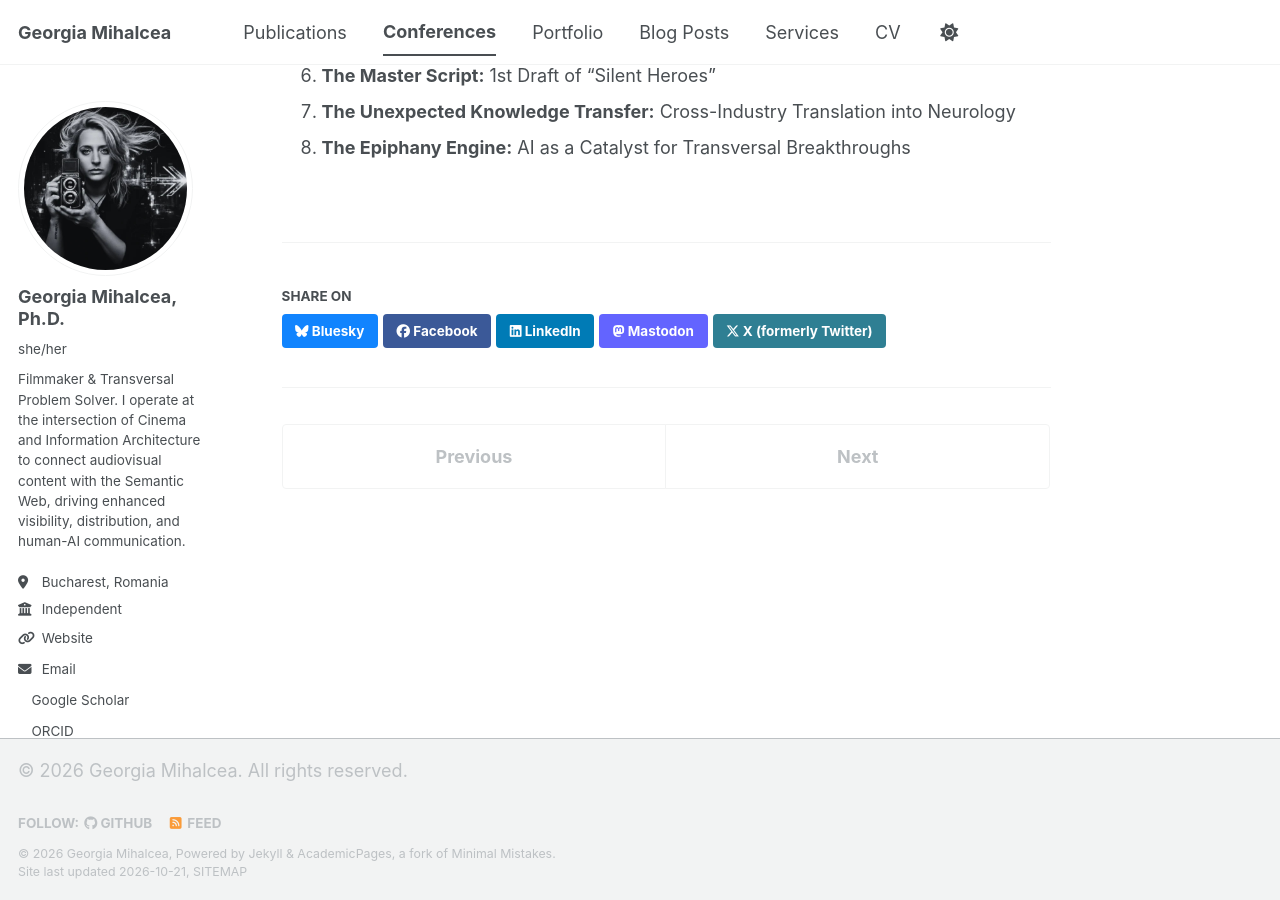
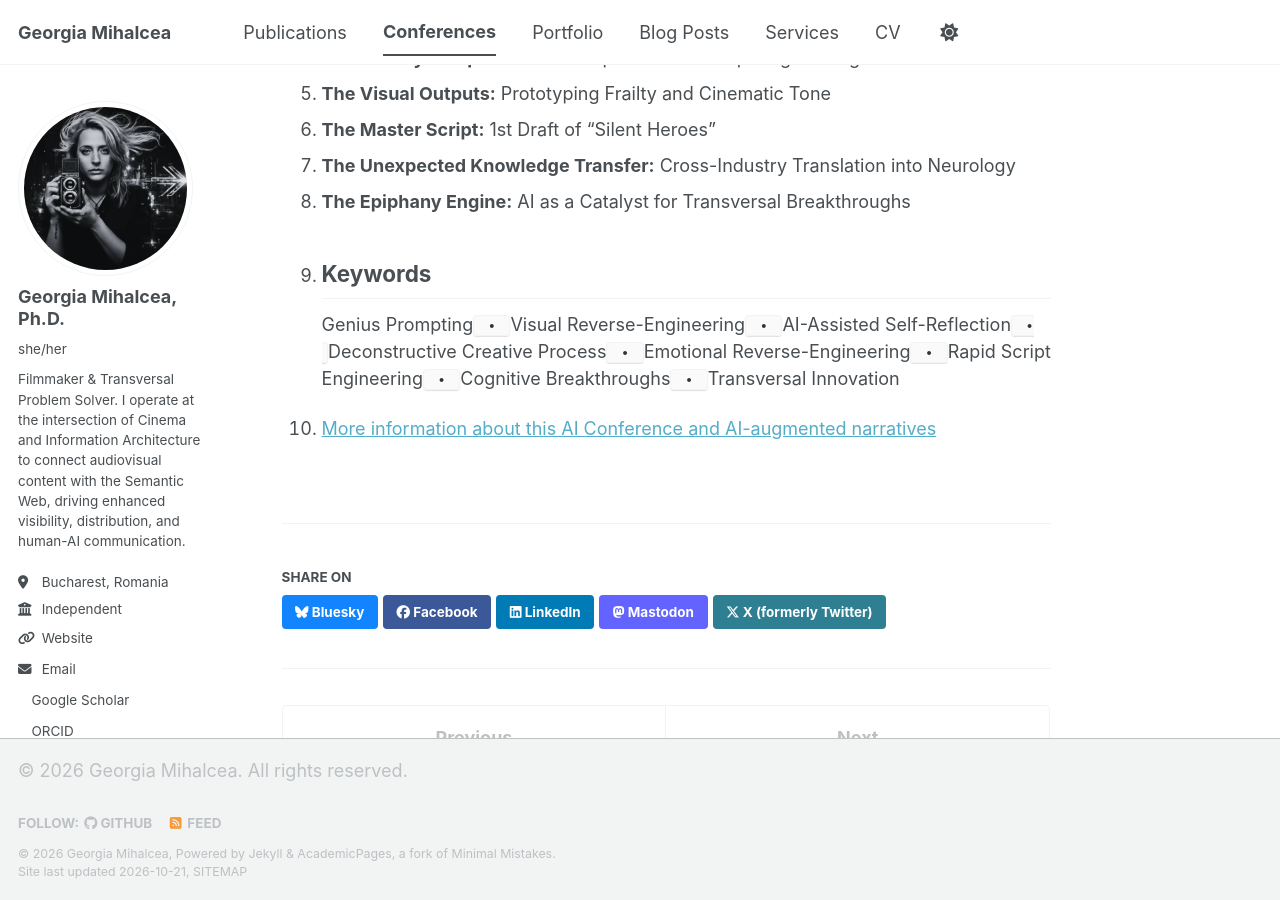
Before and after one commit to GeorgiaMihalcea/georgiamihalcea.github.io, a Jekyll site: the page built from _talks/2024-03-19-echoes-in-the-machine.md, in a window 1280 px wide and 900 px high, scrolled down 3063 px. Built offline with Jekyll 4.4.1, drawn with Linux system fonts in a browser that asks for light colours; a style sheet for code colours, icons or effects is not loaded; some of the changed text lies outside the part shown.

Commit message:
Update conference talk details and keywords
Added a conference presentation overview and keywords related to the talk.

```diff
--- a/_talks/2024-03-19-echoes-in-the-machine.md
+++ b/_talks/2024-03-19-echoes-in-the-machine.md
@@ -7,8 +7,7 @@ venue: "AI in Art Practices and Research I"
 date: 2024-03-19
 location: "CINETic - UNATC, Bucharest, Romania"
 ---
-
-[More information about this AI Conference and AI-augmented narratives ](https://cinetic.arts.ro/evenimente/ai-in-art-practices-and-research/)
+Conference presentation detailing a 1-day strategic intervention using Gemini Advanced and Leo Tolstoy's text to reverse-engineer emotional storytelling and build machine-readable visual campaign structures.
 
 # Echoes in the Machine: Unveiling Hidden Depths through the Lens of Established Genius
 
@@ -69,3 +68,8 @@ The presentation structure as delivered at CINETic follows this sequence:
 6.  **The Master Script:** 1st Draft of "Silent Heroes"
 7.  **The Unexpected Knowledge Transfer:** Cross-Industry Translation into Neurology
 8.  **The Epiphany Engine:** AI as a Catalyst for Transversal Breakthroughs
+
+9.  ## Keywords
+Genius Prompting` • `Visual Reverse-Engineering` • `AI-Assisted Self-Reflection` • `Deconstructive Creative Process` • `Emotional Reverse-Engineering` • `Rapid Script Engineering` • `Cognitive Breakthroughs` • `Transversal Innovation
+
+10.  [More information about this AI Conference and AI-augmented narratives ](https://cinetic.arts.ro/evenimente/ai-in-art-practices-and-research/)
```
